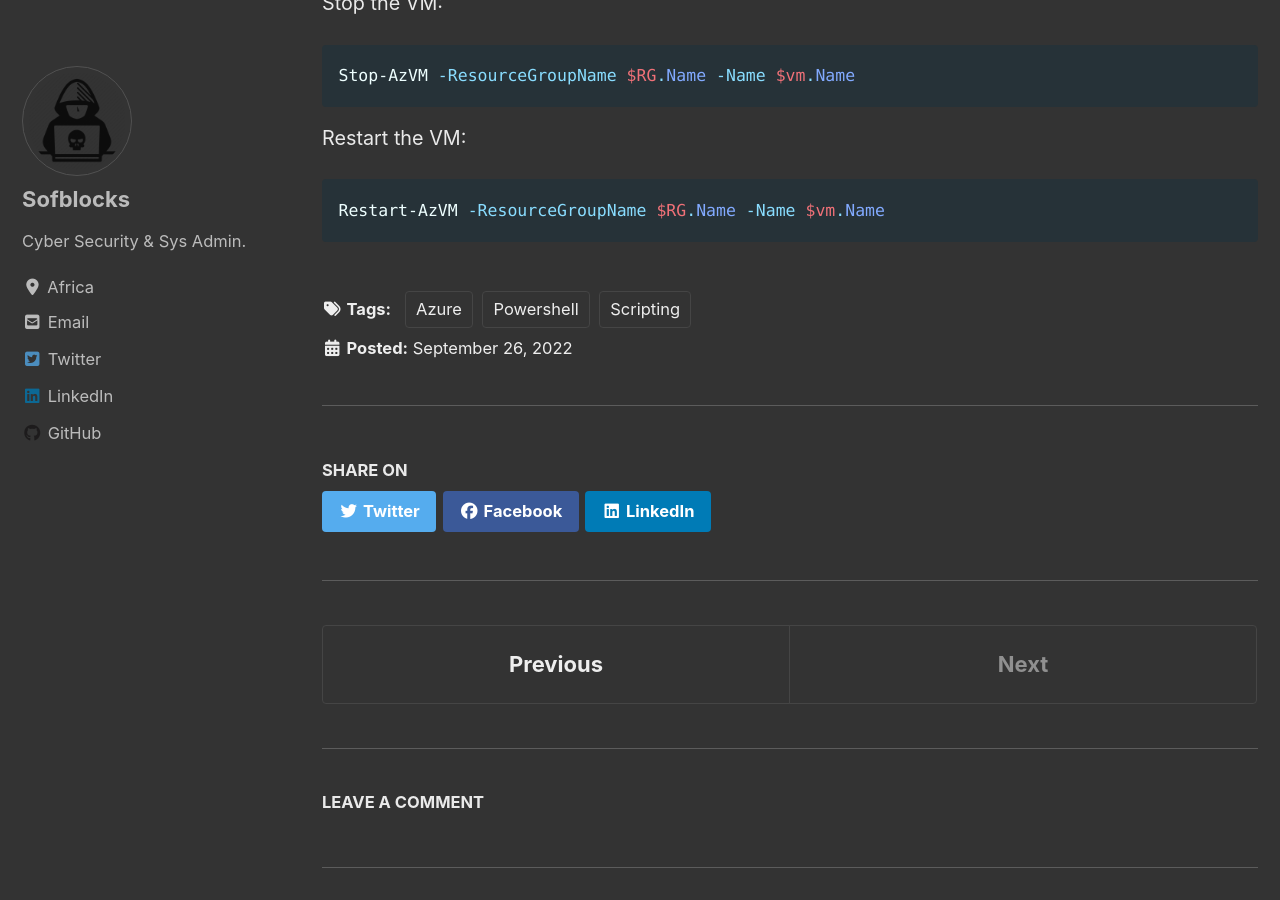
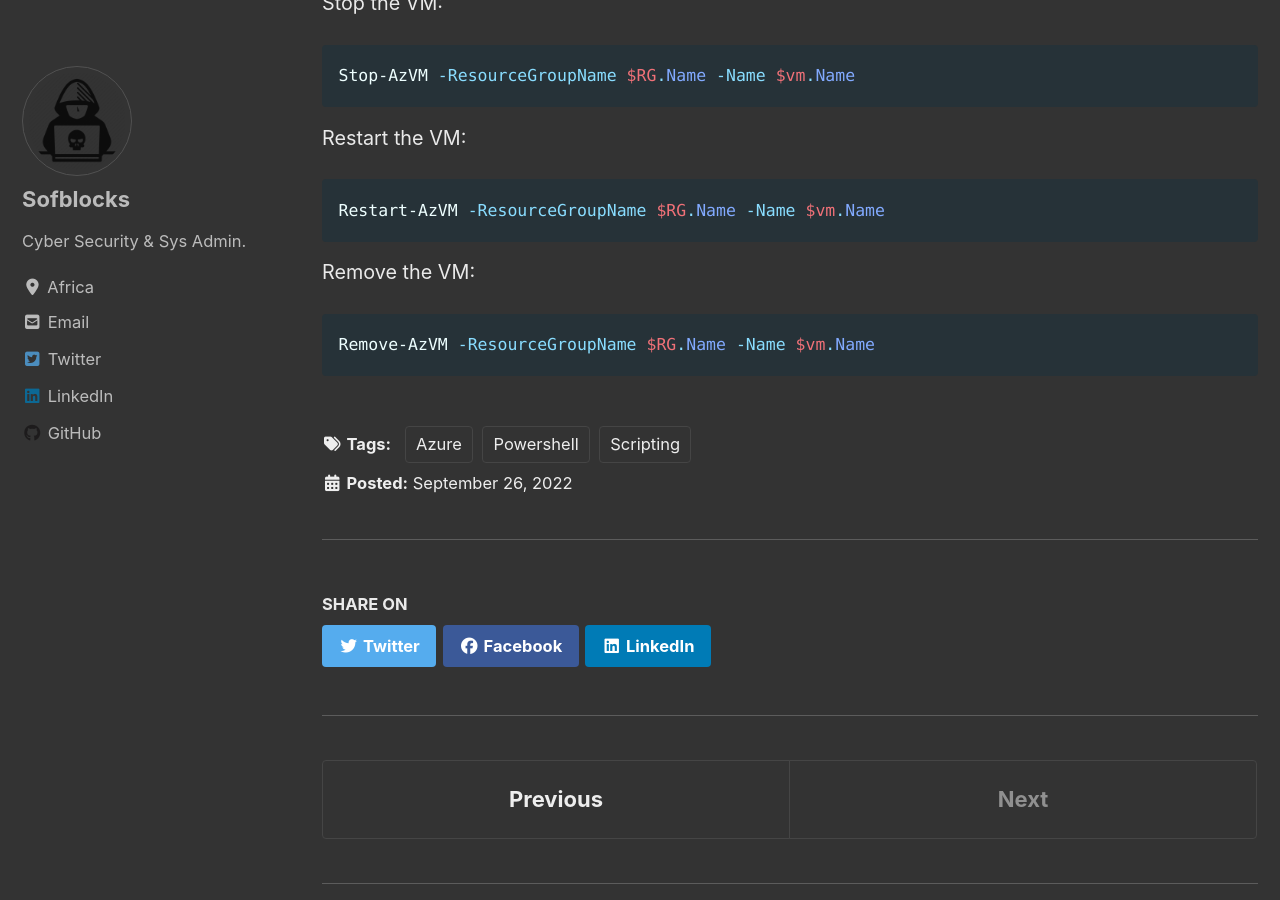
Before and after one commit to sofblocks/sofblocks.github.io, a Jekyll site: the page built from _posts/blog/2022-09-26-powershell.md, in a window 1280 px wide and 900 px high, scrolled down 5618 px. Built offline with Jekyll 4.4.1, drawn with Linux system fonts in a browser that asks for light colours; cached includes are drawn as plain includes; nearby versions of some CDN libraries; comment, search, counter and statistics services are not loaded.

Commit message:
Update 2022-09-26-powershell.md

````diff
--- a/_posts/blog/2022-09-26-powershell.md
+++ b/_posts/blog/2022-09-26-powershell.md
@@ -144,3 +144,7 @@ Restart the VM:
 ```powershell
 Restart-AzVM -ResourceGroupName $RG.Name -Name $vm.Name
 ```
+Remove the VM:
+```powershell
+Remove-AzVM -ResourceGroupName $RG.Name -Name $vm.Name
+```
````
